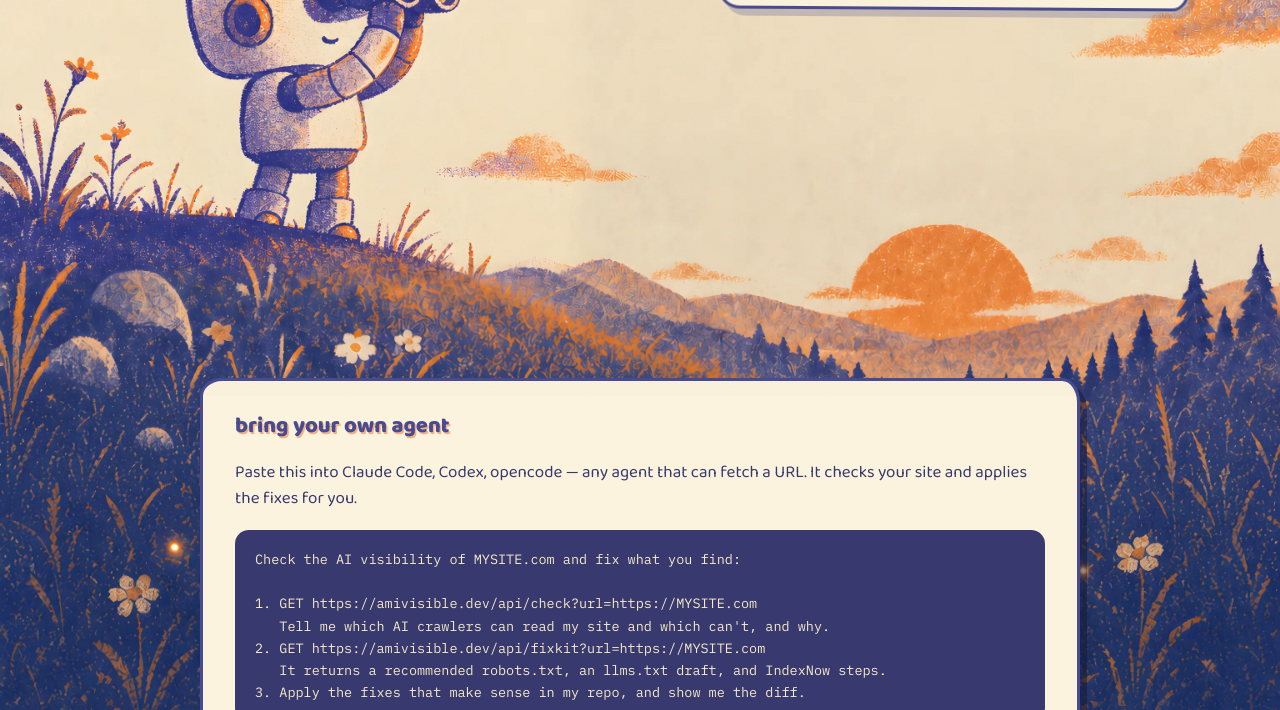
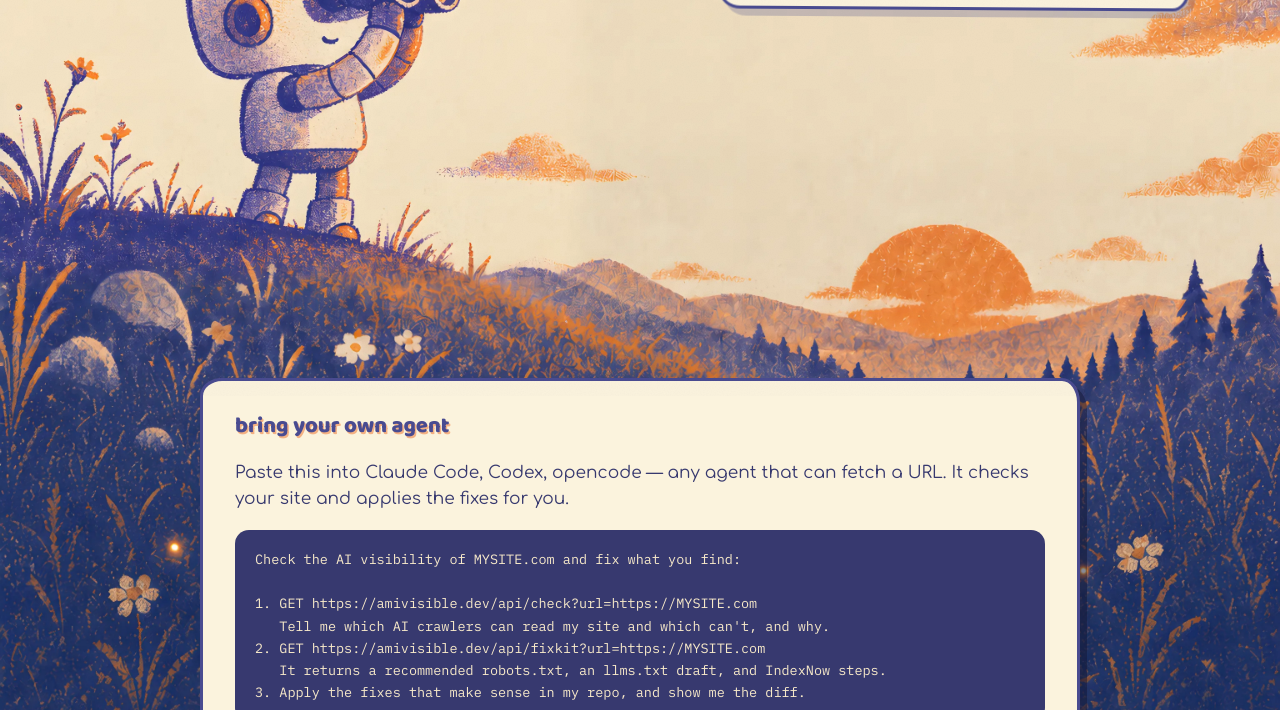
Before and after one commit to olety/amivisible, a website: page public/index.html in a window 1280 px wide. Shown: the part 404-1114 px from the top of the page. Drawn offline with Linux system fonts and the light colour scheme.

Commit message:
font: mix (Baloo titles + Comfortaa body) is the default

```diff
--- a/public/index.html
+++ b/public/index.html
@@ -16,7 +16,7 @@
 <link rel="preconnect" href="https://fonts.gstatic.com" crossorigin>
 <link href="https://fonts.googleapis.com/css2?family=Baloo+2:wght@400;500;700;800&family=Comfortaa:wght@400;700&family=IBM+Plex+Mono:wght@400;600&display=swap" rel="stylesheet">
 <link rel="stylesheet" href="/style.css">
-<script>const _f=new URLSearchParams(location.search).get("font");if(_f==="comfortaa")document.documentElement.classList.add("font-comfortaa");if(_f==="mix")document.documentElement.classList.add("font-mix");</script>
+<script>const _f=new URLSearchParams(location.search).get("font");if(_f==="comfortaa")document.documentElement.classList.add("font-comfortaa");else if(_f!=="baloo")document.documentElement.classList.add("font-mix");</script>
 </head>
 <body>
 
```
